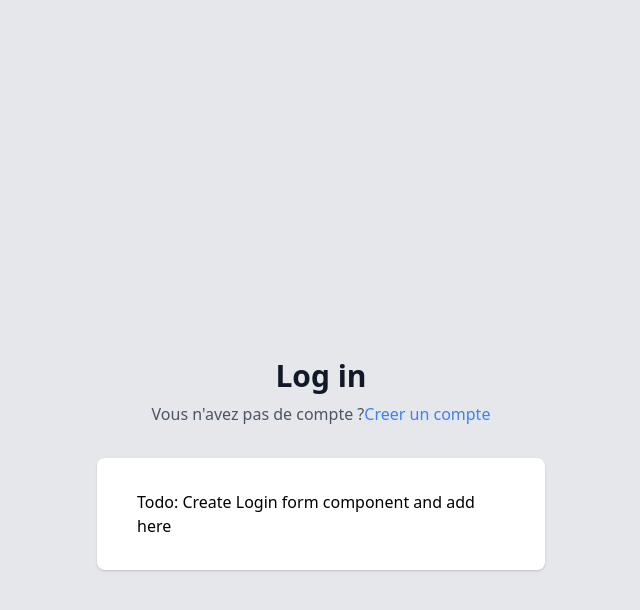
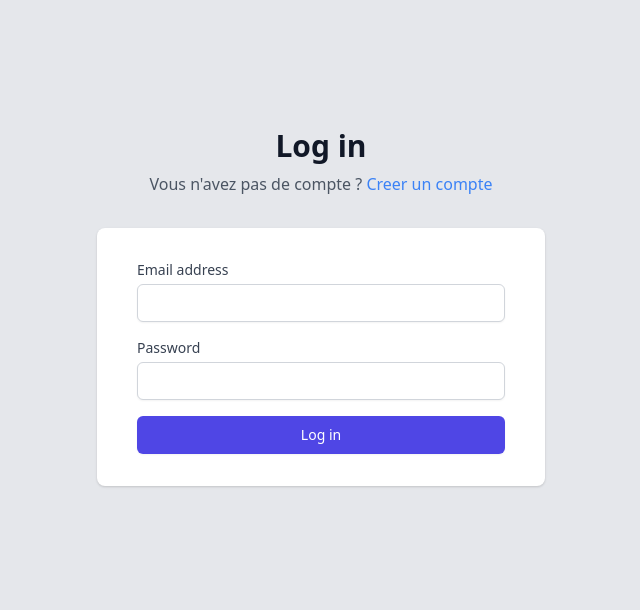
Before and after one commit to BSimardJulien/LoginFireBase, a Next.js app: page /login in a window 1280 px wide. Shown: the top 610 px of the page, without its empty margins (319-959 px from the left). Built offline with nearby package versions, Linux system fonts and the light colour scheme.

Commit message:
loginform

```diff
--- /dev/null
+++ b/components/loginform.tsx
@@ -0,0 +1,86 @@
+import { useForm } from "react-hook-form"
+
+interface LoginData {
+    email: string;
+    password: string;
+  }
+
+  const LoginForm: React.FC = () => {
+    const { register, errors, handleSubmit } = useForm();
+    const onSubmit = (data: LoginData) => {
+      console.log(data);
+     };
+
+     return(
+        <form onSubmit={handleSubmit(onSubmit)}>
+        <div className="rounded-md">
+         <label
+          htmlFor="email"
+          className="block text-sm font-medium leading-5 text-gray-700"
+         >
+          Email address
+         </label>
+         <div className="mt-1 rounded-md">
+          <input
+           id="email"
+           className="appearance-none block w-full px-3 py-2 border border-gray-300 rounded-md placeholder-gray-400 focus:outline-none focus:shadow-outline-blue focus:border-blue-300 transition duration-150 ease-in-out sm:text-sm sm:leading-5 shadow-sm"
+           type="email"
+           name="email"
+           ref={register({
+            required: 'Please enter an email',
+            pattern: {
+             value: /^(([^<>()[\]\\.,;:\s@"]+(\.[^<>()[\]\\.,;:\s@"]+)*)|(".+"))@((\[[0-9]{1,3}\.[0-9]{1,3}\.[0-9]{1,3}\.[0-9]{1,3}\])|(([a-zA-Z\-0-9]+\.)+[a-zA-Z]{2,}))$/,
+             message: 'Not a valid email',
+            },
+           })}
+          />
+          {errors.email && (
+           <div className="mt-2 text-xs text-red-600">
+            {errors.email.message}
+           </div>
+          )}
+         </div>
+        </div>
+        <div className="mt-4">
+         <label
+          htmlFor="password"
+          className="block text-sm font-medium leading-5 text-gray-700"
+         >
+          Password
+         </label>
+         <div className="mt-1 rounded-md">
+          <input
+           id="password"
+           className="appearance-none block w-full px-3 py-2 border border-gray-300 rounded-md placeholder-gray-400 focus:outline-none focus:shadow-outline-blue focus:border-blue-300 transition duration-150 ease-in-out sm:text-sm sm:leading-5 shadow-sm"
+           type="password"
+           name="password"
+           ref={register({
+            required: 'Please enter a password',
+            minLength: {
+             value: 6,
+             message: 'Should have at least 6 characters',
+            },
+           })}
+          />
+          {errors.password && (
+           <div className="mt-2 text-xs text-red-600">
+            {errors.password.message}
+           </div>
+          )}
+         </div>
+        </div>
+           <div className="mt-4">
+         <span className="block w-full rounded-md shadow-sm">
+          <button
+           type="submit"
+           className="w-full flex justify-center py-2 px-4 border border-transparent text-sm font-medium rounded-md text-white bg-indigo-600 hover:bg-indigo-500 focus:outline-none focus:border-indigo-700 focus:shadow-outline-indigo active:bg-indigo-700 transition duration-150 ease-in-out"
+          >
+           Log in
+          </button>
+         </span>
+        </div>
+       </form>
+     )
+  }
+
+  export default LoginForm
--- a/components/signupform.tsx
+++ b/components/signupform.tsx
@@ -1,4 +1,4 @@
-import { useForm } from "react-hook-form";
+import { useForm } from "react-hook-form"
 
 interface SignUpdata {
   name: string;
@@ -106,4 +106,4 @@ const SignUpForm: React.FC = () => {
   );
 };
 
-export default SignUpForm;
+export default SignUpForm
--- a/package.json
+++ b/package.json
@@ -12,6 +12,7 @@
     "@tailwindcss/postcss7-compat": "^2.0.2",
     "autoprefixer": "^9.8.6",
     "babel-preset-es2015": "^6.24.1",
+    "firebase": "^8.2.4",
     "next": "10.0.5",
     "postcss": "^7.0.35",
     "react": "17.0.1",
--- a/pages/login.tsx
+++ b/pages/login.tsx
@@ -1,26 +1,29 @@
-import Link from 'next/link'
+import Link from "next/link";
+import LoginForm from "../components/loginform";
 
 const LoginPage: React.FC = () => {
   return (
-        <div className="min-h-screen flex flex-col justify-center bg-gray-200">
+    <div className="min-h-screen flex flex-col bg-gray-200">
       <div className="mt-8 sm:mx-auto sm:w-full sm:max-w-md">
         <div className="text-center mt-24">
-                    <h2 className="mt-6 text-center text-3xl font-extrabold text-gray-900">Log in</h2>
+          <h2 className="mt-6 text-center text-3xl font-extrabold text-gray-900">
+            Log in
+          </h2>
           <p className="mt-2 text-center text-md text-gray-600">
             {"Vous n'avez pas de compte ?"}
             <Link href="/signup">
               <a href="#" className="text-blue-500">
-                                Creer un compte
+                {" "}Creer un compte
               </a>
             </Link>
           </p>
         </div>
         <div className="mt-8 bg-white py-8 px-4 shadow sm:rounded-lg sm:px-10">
-                    Todo: Create Login form component and add here
+          <LoginForm />
         </div>
       </div>
     </div>
   )
 }
 
-export default LoginPage
+export default LoginPage;
--- a/pages/signup.tsx
+++ b/pages/signup.tsx
@@ -1,23 +1,30 @@
-import Link from 'next/link'
-import SignUpForm from "../components/signupform"
+import Link from "next/link";
+import SignUpForm from "../components/signupform";
 
 const SignUpPage: React.FC = () => {
   return (
-        <div className="min-h-screen flex bg-gray-200">
+
+    <div className="min-h-screen flex flex-col bg-gray-200">
       <div className="mt-8 sm:mx-auto sm:w-full sm:max-w-md">
-                <h2 className="mt-6 text-center text-3x1 leading-9 font- extrabold text-gray-900">Sign up</h2>
+        <div className="text-center mt-24">
+          <h2 className="mt-6 text-center text-3xl font-extrabold text-gray-900">
+            Créer un compte
+          </h2>
           <p className="mt-2 text-center text-md text-gray-600">
-                    Vous avez déjà un compte ?
+            {"Vous avez déjà un compte ?"}
             <Link href="/login">
-                        <a href="#" className="text-blue-500">Log in</a>
+              <a href="#" className="text-blue-500">
+                {" "}Se connecter
+              </a>
             </Link>
           </p>
+        </div>
         <div className="mt-8 bg-white py-8 px-4 shadow sm:rounded-lg sm:px-10">
-                <SignUpForm/>
+          <SignUpForm />
         </div>
       </div>
     </div>
-    )
-}
+  );
+};
 
-export default SignUpPage
+export default SignUpPage;
```
Also changed, not shown: 1 other file (tests, documents, lock files or other folders). Lines whose indentation alone changed are shown as unchanged.
